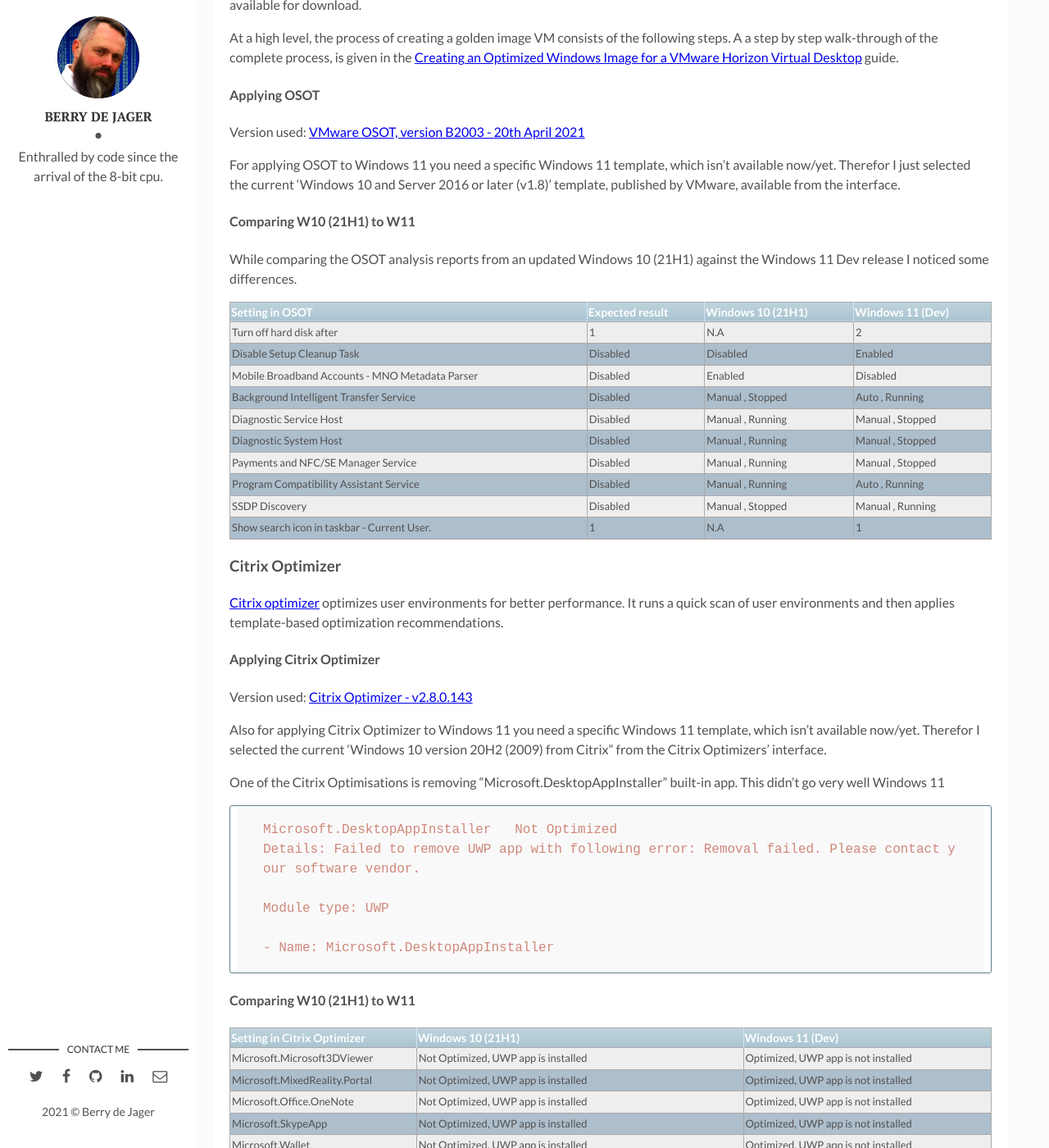
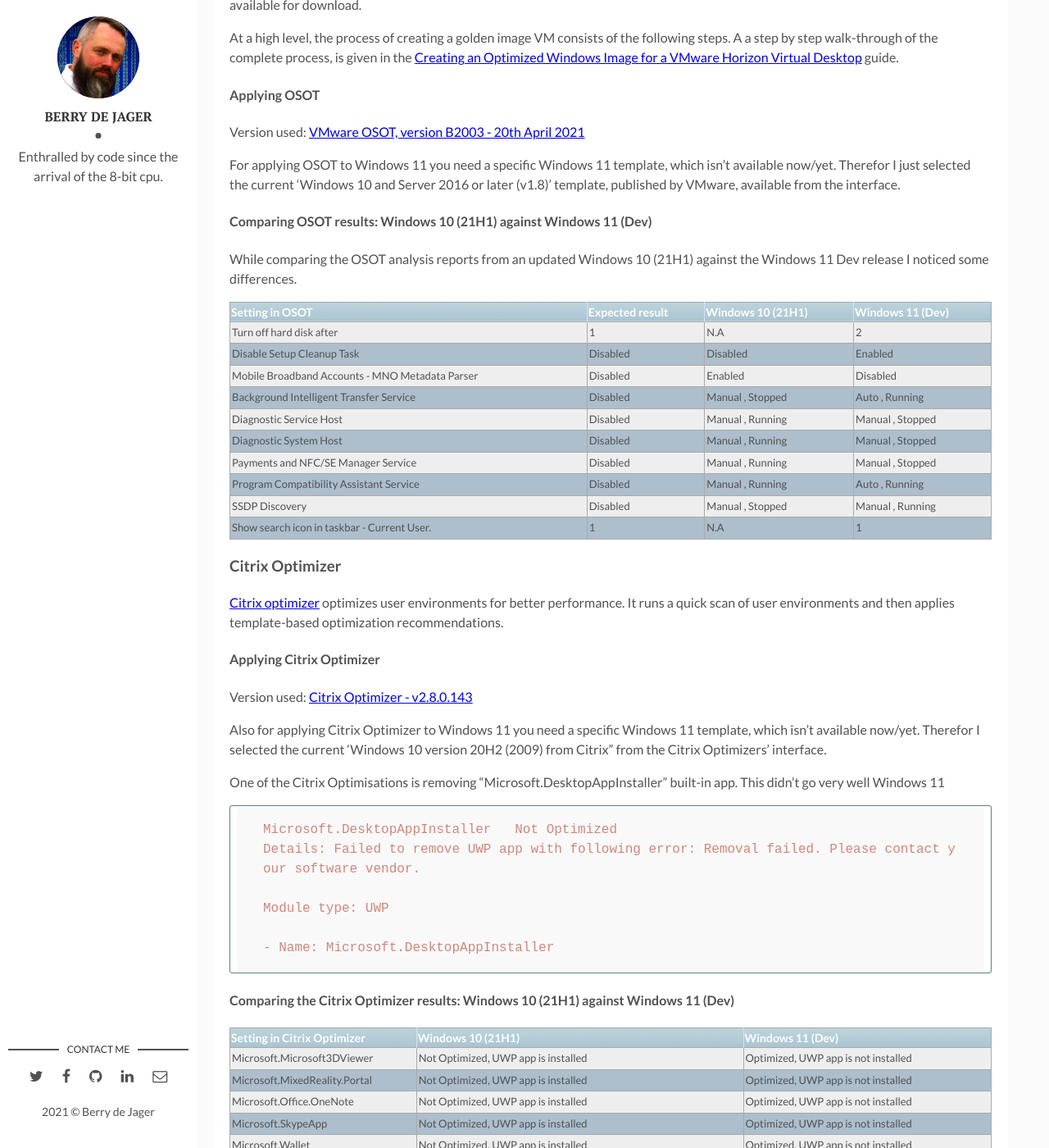
Before and after one commit to berrydejager/code.berrydejager.com, a Jekyll site: the page built from _posts/2021-06-17-Windows-11-sneak-preview.markdown, in a window 1280 px wide and 1400 px high, scrolled down 2856 px. Shown: the whole window at 82% size. Built offline with Jekyll 4.4.1, drawn with Linux system fonts in a browser that asks for light colours; comment, search, counter and statistics services are not loaded.

Commit message:
Update 2021-06-17-Windows-11-sneak-preview.markdown

```diff
--- a/_posts/2021-06-17-Windows-11-sneak-preview.markdown
+++ b/_posts/2021-06-17-Windows-11-sneak-preview.markdown
@@ -102,7 +102,7 @@
 
 For applying OSOT to Windows 11 you need a specific Windows 11 template, which isn't available now/yet. Therefor I just selected the current 'Windows 10 and Server 2016 or later (v1.8)' template, published by VMware, available from the interface.
 
-#### Comparing W10 (21H1) to W11
+#### Comparing OSOT results: Windows 10 (21H1) against Windows 11 (Dev)
 
 While comparing the OSOT analysis reports from an updated Windows 10 (21H1) against the Windows 11 Dev release I noticed some differences.
 
@@ -138,7 +138,7 @@
 
     - Name: Microsoft.DesktopAppInstaller
 
-#### Comparing W10 (21H1) to W11
+#### Comparing the Citrix Optimizer results: Windows 10 (21H1) against Windows 11 (Dev)
 
 | Setting in Citrix Optimizer | Windows 10 (21H1) | Windows 11 (Dev) |
 | --- | --- | --- |
```
